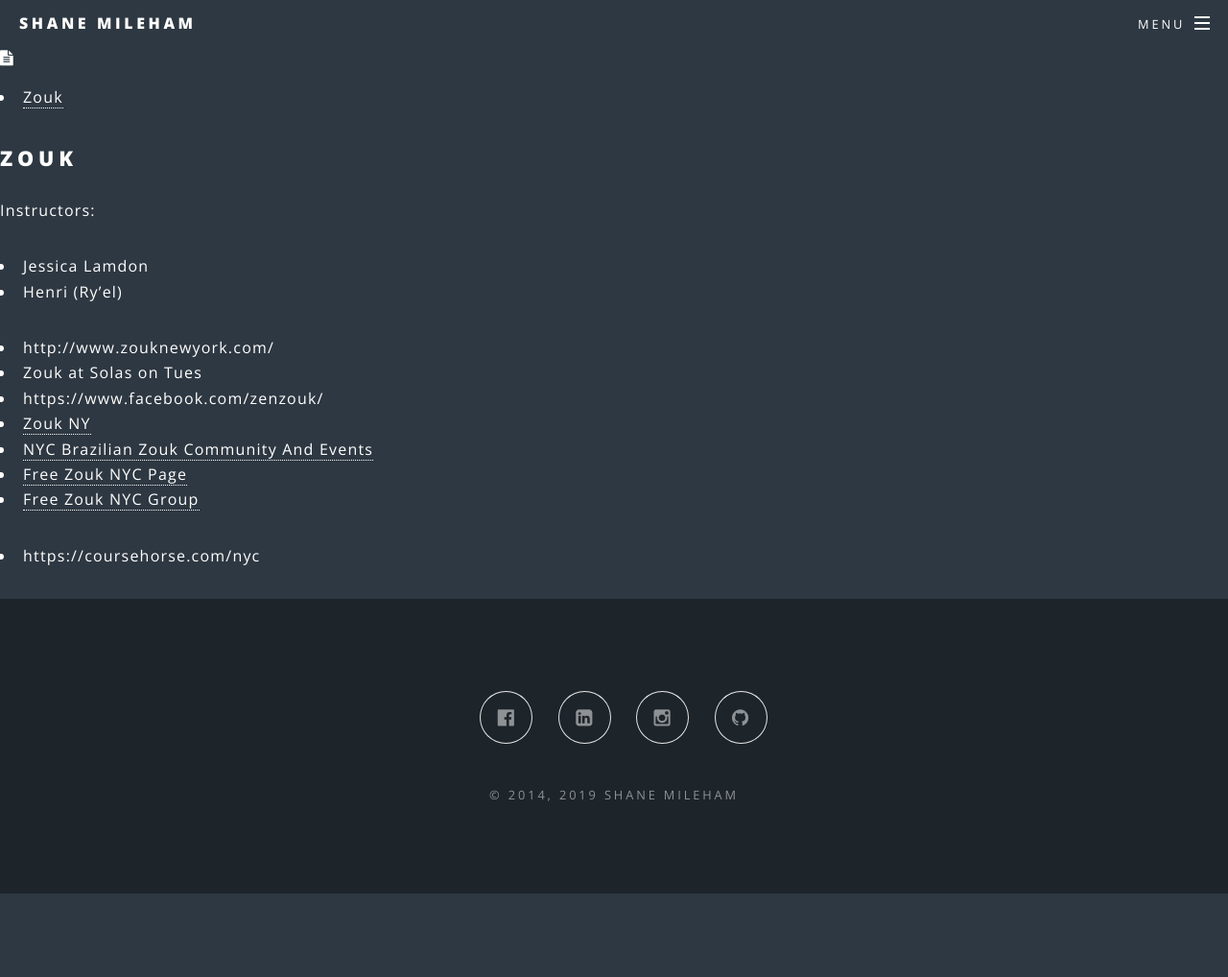
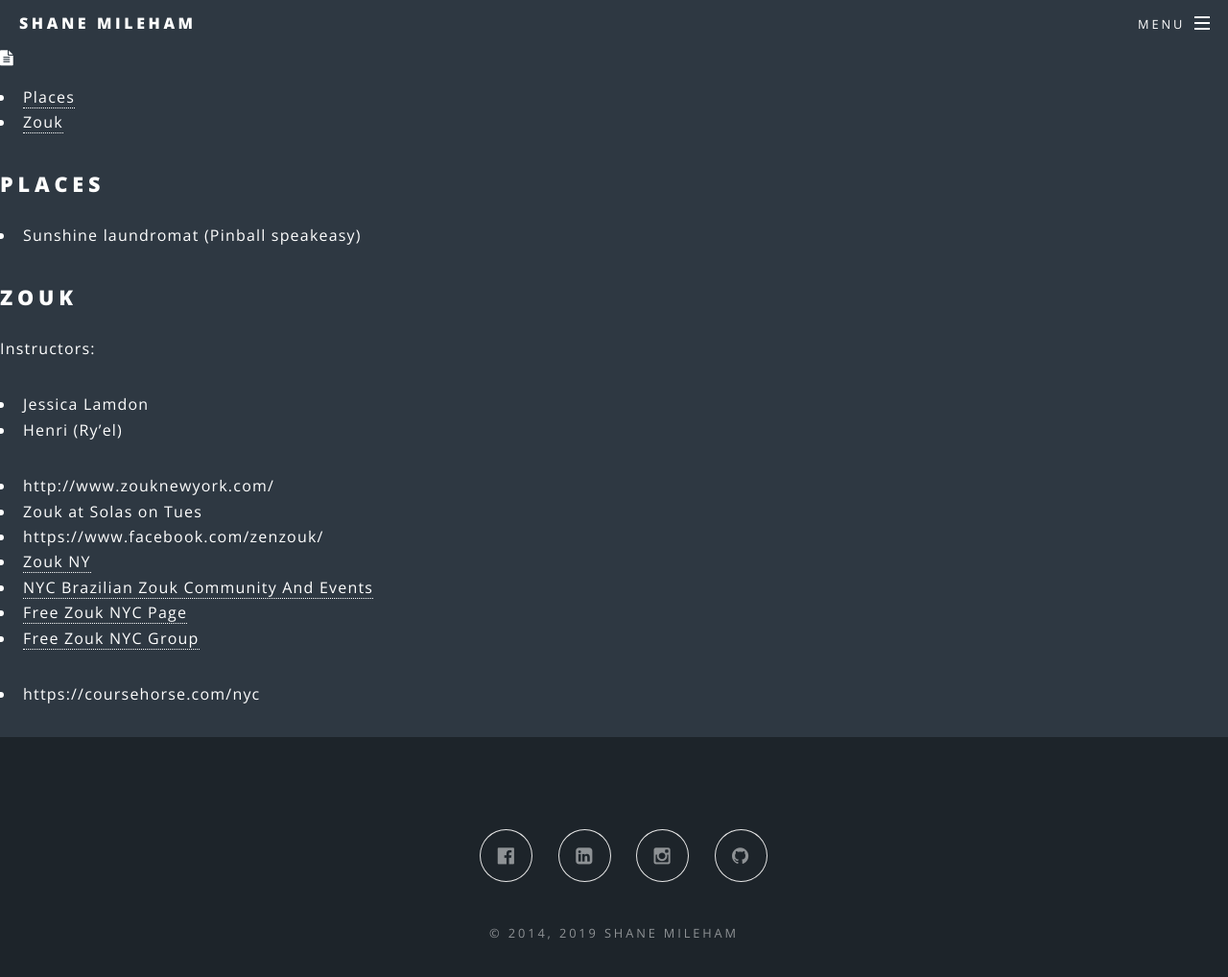
Before and after one commit to shanemileham/shanemileham.github.io, a Jekyll site: the page built from _kb/travel/guide/ny.md, in a window 1280 px wide and 1075 px high. Shown: the top 1018 px of the window at 96% size. Built offline with Jekyll 4.4.1, drawn with Linux system fonts in a browser that asks for light colours; comment, search, counter and statistics services are not loaded.

Commit message:
Ny += place

```diff
--- a/_kb/travel/guide/ny.md
+++ b/_kb/travel/guide/ny.md
@@ -3,6 +3,9 @@
 ---
 
 {% include toc %}
+
+## Places
+- Sunshine laundromat (Pinball speakeasy)
 
 ## Zouk
 Instructors:
```
